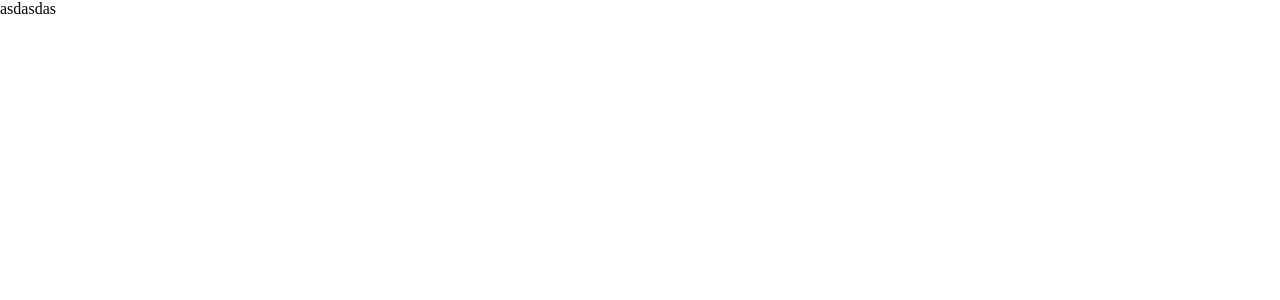
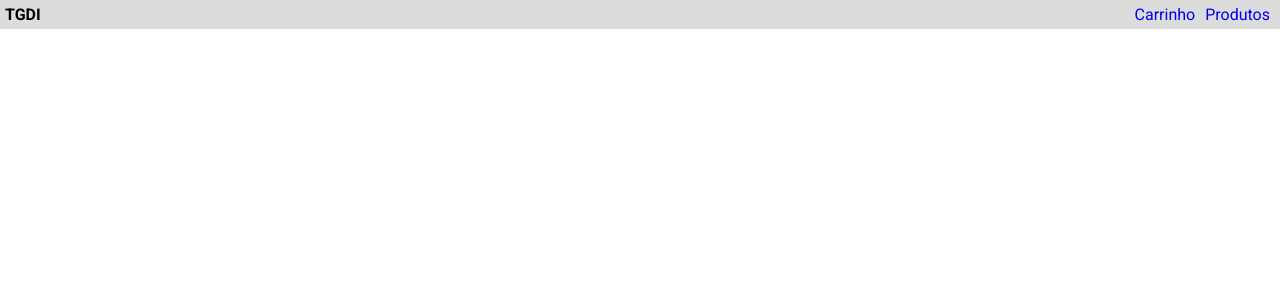
Before and after one commit to thiagolbf/TGDI_app, a React (Vite) app: page / in a window 1280 px wide. Shown: the top 300 px of the page. Built offline with nearby package versions, Linux system fonts and the light colour scheme.

Commit message:
Header Component

```diff
--- a/src/App.tsx
+++ b/src/App.tsx
@@ -2,6 +2,8 @@
 
 import "react-toastify/dist/ReactToastify.css";
 import { ToastContainer } from "react-toastify";
+
+import { RoutesComponent } from "./routes";
 
 function App() {
   return (
@@ -18,7 +20,7 @@
         draggable
         pauseOnHover
       />
-      <div>asdasdas</div>
+      <RoutesComponent />
     </>
   );
 }
--- /dev/null
+++ b/src/components/Header/index.tsx
@@ -0,0 +1,25 @@
+import { useState } from "react";
+
+import { Header } from "./style";
+import { Link } from "react-router-dom";
+
+import { GiHamburgerMenu } from "react-icons/gi";
+
+export const HeaderComponent = () => {
+  const [responsive, setResponsive] = useState(false);
+
+  return (
+    <>
+      <Header responsive={responsive}>
+        <p>TGDI</p>
+        <Link to="/registercostumer">Produtos</Link>
+        <Link to="/registerproduct">Carrinho</Link>
+
+        <GiHamburgerMenu
+          className="icon"
+          onClick={() => setResponsive(!responsive)}
+        />
+      </Header>
+    </>
+  );
+};
--- /dev/null
+++ b/src/components/Header/style.ts
@@ -0,0 +1,69 @@
+import styled, { css } from "styled-components";
+
+interface HeaderProps {
+  responsive: boolean;
+}
+
+export const Header = styled.header<HeaderProps>`
+  background-color: var(--lightGrey);
+  overflow: hidden;
+
+  font-family: var(--roboto);
+  padding: 5px;
+
+  > a {
+    float: right;
+    display: block;
+    text-align: center;
+    margin: 0 5px;
+  }
+
+  a:visited {
+    color: var(--black-900);
+  }
+
+  > p {
+    float: left;
+    text-transform: uppercase;
+    font-weight: 900;
+  }
+
+  svg.icon {
+    display: none;
+    cursor: pointer;
+  }
+
+  @media screen and (max-width: 600px) {
+    a:not(:first-child) {
+      display: none;
+    }
+    svg.icon {
+      float: right;
+      display: block;
+    }
+
+    ${(props) =>
+      props.responsive &&
+      css`
+        position: relative;
+
+        svg.icon {
+          position: absolute;
+          right: 0;
+          top: 0;
+        }
+
+        > a:not(:first-child) {
+          float: none;
+          display: block;
+          text-align: center;
+          margin: 5px 0;
+        }
+        > p {
+          float: none;
+          text-align: left;
+          margin-bottom: 20px;
+        }
+      `}
+  }
+`;
--- a/src/main.tsx
+++ b/src/main.tsx
@@ -2,8 +2,12 @@
 import ReactDOM from "react-dom/client";
 import App from "./App";
 
+import { BrowserRouter } from "react-router-dom";
+
 ReactDOM.createRoot(document.getElementById("root") as HTMLElement).render(
   <React.StrictMode>
-    <App />
+    <BrowserRouter>
+      <App />
+    </BrowserRouter>
   </React.StrictMode>
 );
--- /dev/null
+++ b/src/routes/index.tsx
@@ -0,0 +1,11 @@
+import { Route, Routes } from "react-router-dom";
+
+import { HeaderComponent } from "../components/Header";
+
+export const RoutesComponent = () => {
+  return (
+    <>
+      <HeaderComponent />
+    </>
+  );
+};
```
